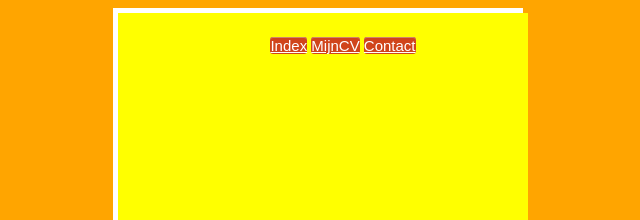
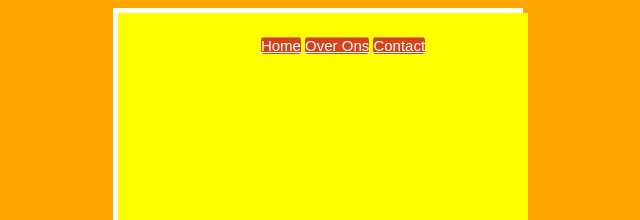
Before and after one commit to Fredieking/NHA_Web_Exam, a plain HTML site: page contact.html in a window 1280 px wide. Shown: the top 220 px of the page, 322-962 px from the left. Drawn offline with Linux system fonts and the light colour scheme.

Commit message:
Start-up of project

```diff
--- a/contact.html
+++ b/contact.html
@@ -8,9 +8,9 @@
 <body>
 <header>
   <ul>
-     <a href="index.html" class=buttonClass>Index</a>
-     <a href="mijncv.html" class=buttonClass>MijnCV</a>
-     <a href="contact.html" class=buttonClass>Contact</a>
+    <a href="home.html" class=buttonClass>Home</a>
+    <a href="overons.html" class=buttonClass>Over Ons</a>
+    <a href="contact.html" class=buttonClass>Contact</a>
   </ul>
 </header>
 <form> Contactformulier
```
Also changed, not shown: home.html (renamed from index.html, +2 -2 lines), overons.html (renamed from mijncv.html, +3 -3 lines), img/hannah.jpeg (added), img/jesse.jpeg (added), img/kind.jpeg (added), img/saxofoon.jpeg (added), img/saxofoon2.jpeg (added), img/trompet.jpeg (added), 4 other files.
